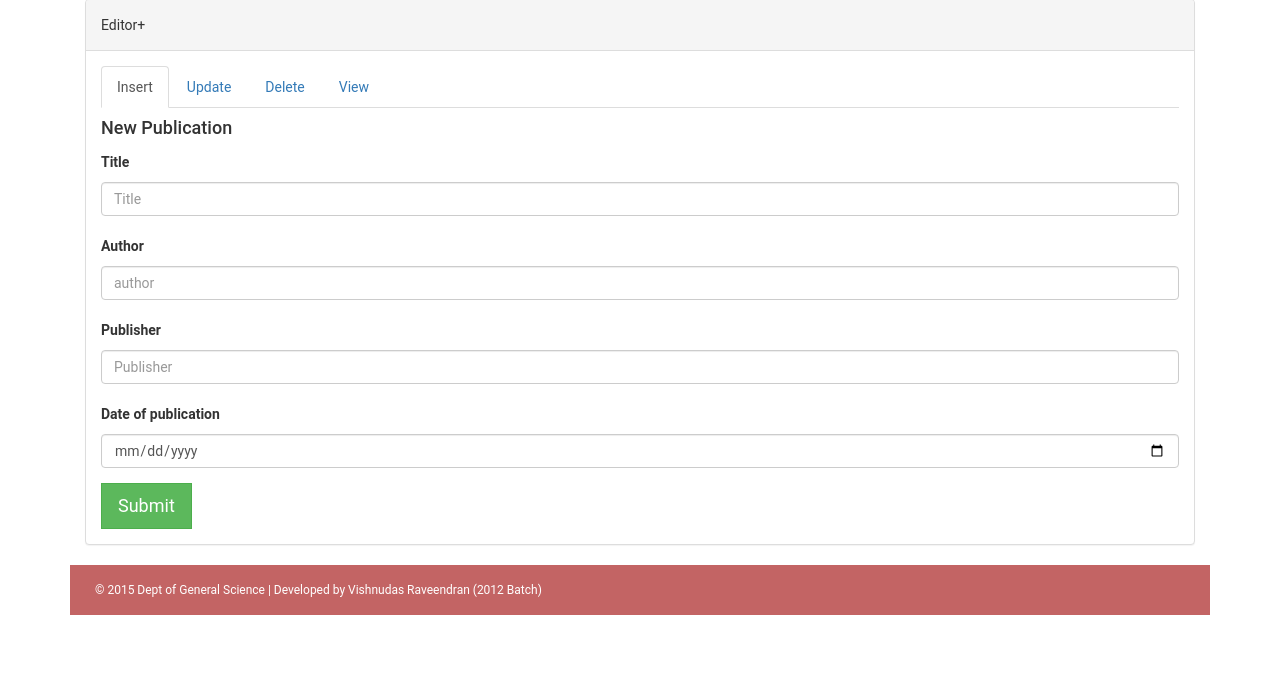
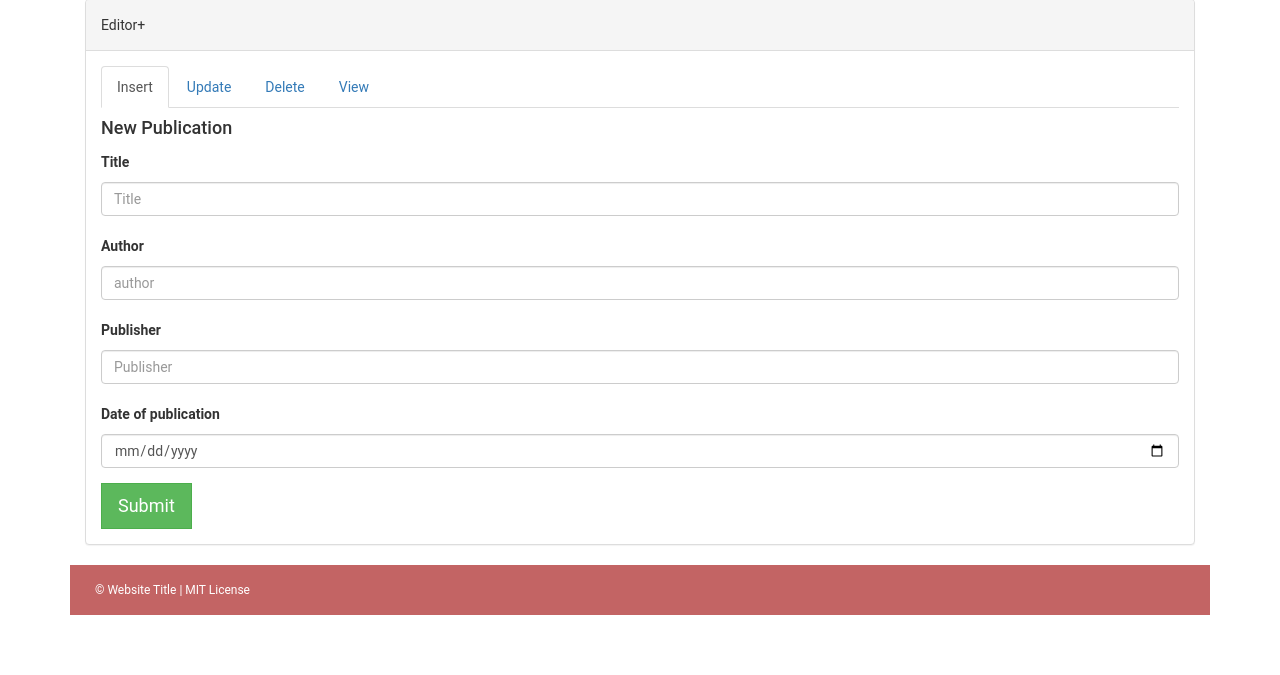
Before and after one commit to vishnudas-raveendran/WCMS-Template1, a PHP site: page /admin/presentation/papers.php in a window 1280 px wide. Shown: the part 510-1185 px from the top of the page. Run offline with PHP 8.4, Linux system fonts and the light colour scheme; the visitor is signed in with stand-in values (Sample User, id 1); data that the repository does not hold is empty.

Commit message:
Modify admin page footer with filler

```diff
--- a/admin/include/footer.php
+++ b/admin/include/footer.php
@@ -3,7 +3,7 @@
         <div class="container">
             <div class="row">
                 <div class="col-md-12">
-                    &copy; 2015 Dept of General Science | Developed by Vishnudas Raveendran (2012 Batch)</a>
+                    &copy; Website Title | MIT License</a>
                 </div>
 
             </div>
```
